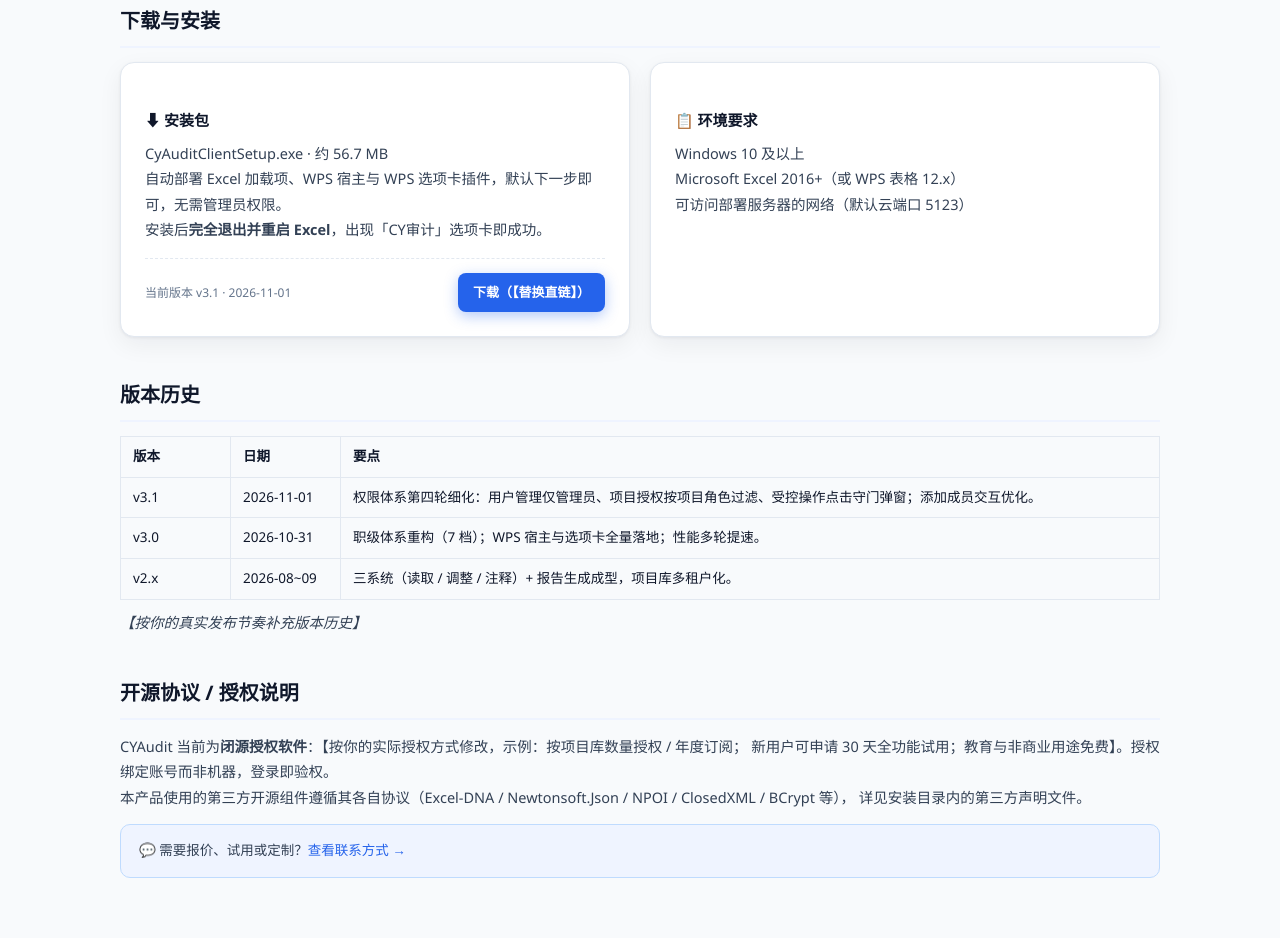
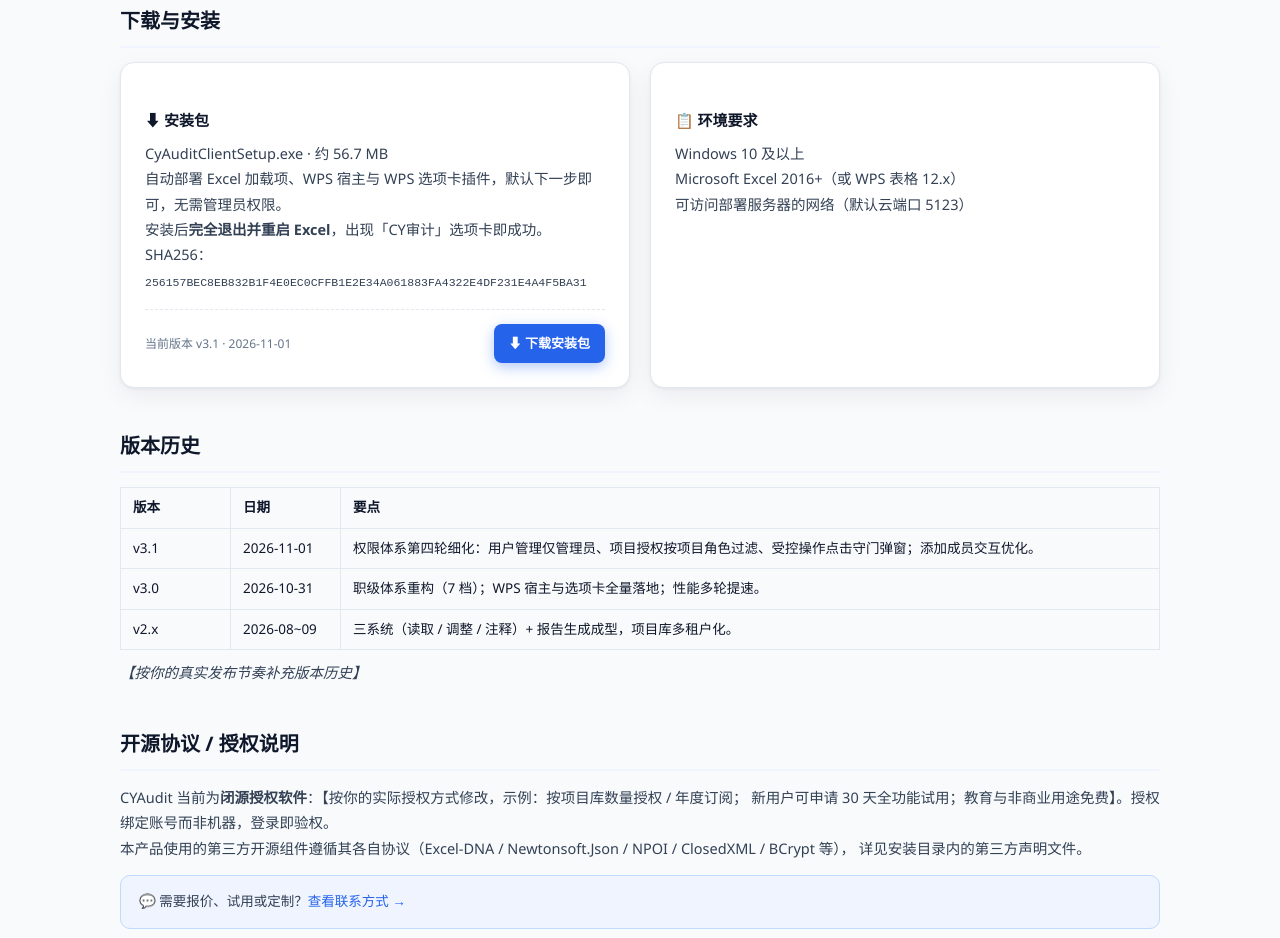
Before and after one commit to kfy616/cyaudit-site, a plain HTML site: page products/cyaudit.html in a window 1280 px wide. Shown: the part 3194-4132 px from the top of the page. Drawn offline with Linux system fonts and the light colour scheme.

Commit message:
接入 GitHub Releases 下载直链 + SHA256 校验值

```diff
--- a/assets/js/site-config.js
+++ b/assets/js/site-config.js
@@ -65,10 +65,12 @@ window.SITE = {
       license:
         "当前为闭源授权软件：付费授权 + 免费试用。【按你的实际授权方式修改，例如：个人非商业免费 / 按项目库授权 / 年度订阅】",
       download: {
-        url: "#", // 【替换为安装包下载直链（网盘/OSS/GitHub Releases）】
+        // GitHub Releases「最新版」固定链接：以后发新 Release 链接不变，网站无需改动
+        url: "https://github.com/kfy616/cyaudit-release/releases/latest/download/CyAuditClientSetup.exe",
         fileName: "CyAuditClientSetup.exe",
         size: "56.7 MB",
         requirement: "Windows 10+ · Excel 2016+ 或 WPS 表格 12.x",
+        sha256: "256157BEC8EB832B1F4E0EC0CFFB1E2E34A061883FA4322E4DF231E4A4F5BA31",
       },
     },
     {
--- a/products/cyaudit.html
+++ b/products/cyaudit.html
@@ -112,10 +112,11 @@
         <h3 class="card-title">⬇ 安装包</h3>
         <p>CyAuditClientSetup.exe · 约 56.7 MB<br>
            自动部署 Excel 加载项、WPS 宿主与 WPS 选项卡插件，默认下一步即可，无需管理员权限。<br>
-           安装后<b>完全退出并重启 Excel</b>，出现「CY审计」选项卡即成功。</p>
+           安装后<b>完全退出并重启 Excel</b>，出现「CY审计」选项卡即成功。<br>
+           SHA256：<span style="font-family:monospace;font-size:11.5px;">256157BEC8EB832B1F4E0EC0CFFB1E2E34A061883FA4322E4DF231E4A4F5BA31</span></p>
         <div class="card-foot">
           <span class="meta">当前版本 v3.1 · 2026-11-01</span>
-          <a class="btn btn-primary btn-sm" href="#">下载（【替换直链】）</a>
+          <a class="btn btn-primary btn-sm" href="https://github.com/kfy616/cyaudit-release/releases/latest/download/CyAuditClientSetup.exe">⬇ 下载安装包</a>
         </div>
       </div>
       <div class="card">
```
Also changed, not shown: index.html (+2 -1 lines).
